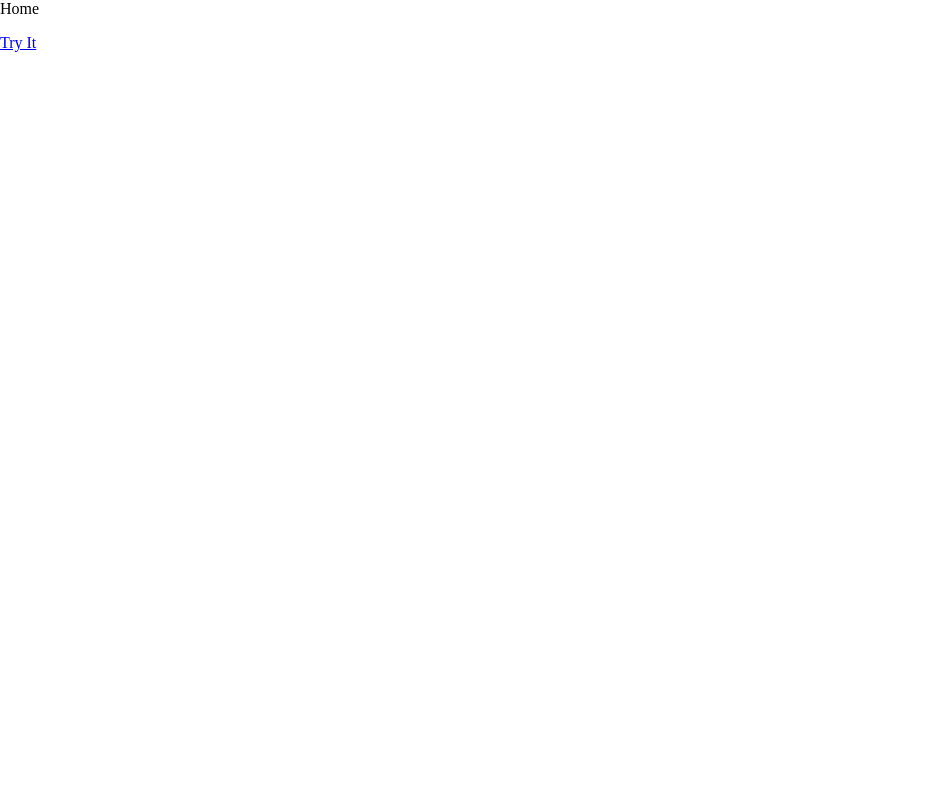
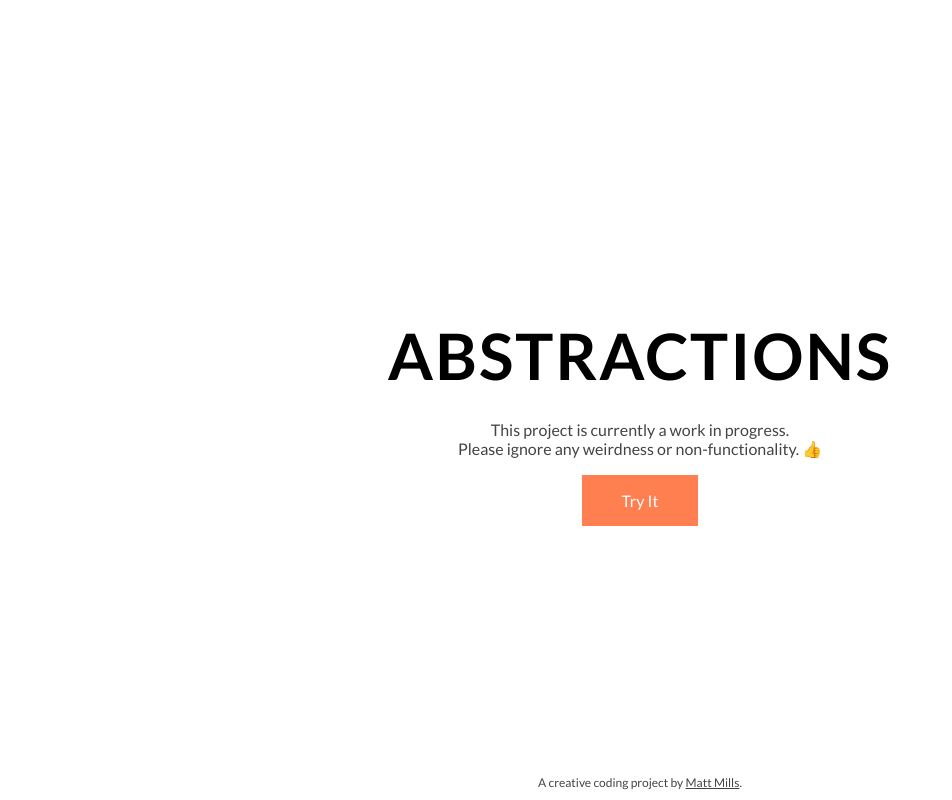
Before and after one commit to mattmillsxyz/abstractions, a React (Create React App) app: page / in a window 1280 px wide. Shown: the whole page, without its empty margins (0-952 px from the left). Built offline with nearby package versions, Linux system fonts and the light colour scheme.

Commit message:
Update home page.

```diff
--- a/public/index.html
+++ b/public/index.html
@@ -2,7 +2,7 @@
 <html lang="en">
   <head>
     <meta charset="utf-8" />
-    <link rel="shortcut icon" href="%PUBLIC_URL%/favicon.ico" />
+    <link rel="shortcut icon" href="%PUBLIC_URL%/favicon.png" />
     <meta
       name="viewport"
       content="width=device-width, initial-scale=1, shrink-to-fit=no"
--- a/src/components/Home.jsx
+++ b/src/components/Home.jsx
@@ -1,13 +1,24 @@
 import React from 'react';
 import { Link } from 'react-router-dom';
 
+import '../styles/Home.scss';
+
 const Home = () => {
   return (
-    <div>
-      Home
-      <p>
-        <Link to="/canvas">Try It</Link>
+    <div className="home">
+      <h1>ABSTRACTIONS</h1>
+      <p className="description-text">
+        This project is currently a work in progress.
+        <br />
+        Please ignore any weirdness or non-functionality. 👍
       </p>
+      <Link className="cta-button" to="/canvas">
+        Try It
+      </Link>
+      <footer className="footer">
+        A creative coding project by{' '}
+        <a href="https://mattmills.xyz">Matt Mills</a>.
+      </footer>
     </div>
   );
 };
--- /dev/null
+++ b/src/styles/Home.scss
@@ -0,0 +1,45 @@
+.home {
+  display: flex;
+  flex-direction: column;
+  justify-content: center;
+  align-items: center;
+  font-family: 'Lato', sans-serif;
+  min-height: 100vh;
+
+  h1 {
+    font-size: 64px;
+    letter-spacing: 2px;
+    color: black;
+    margin-bottom: 10px;
+  }
+
+  .description-text {
+    font-size: 16px;
+    color: #444;
+    text-align: center;
+  }
+
+  .cta-button {
+    padding: 16px 40px;
+    background: coral;
+    color: white;
+    text-decoration: none;
+    transition: all 0.15s ease-in-out;
+
+    &:hover {
+      background: lighten($color: coral, $amount: 5);
+    }
+  }
+
+  .footer {
+    position: fixed;
+    bottom: 10px;
+    width: 100%;
+    text-align: center;
+    font-size: 12px;
+    color: #444;
+    a {
+      color: #444;
+    }
+  }
+}
```
Also changed, not shown: public/favicon.png (added), 1 other file (tests, documents, lock files or other folders).
